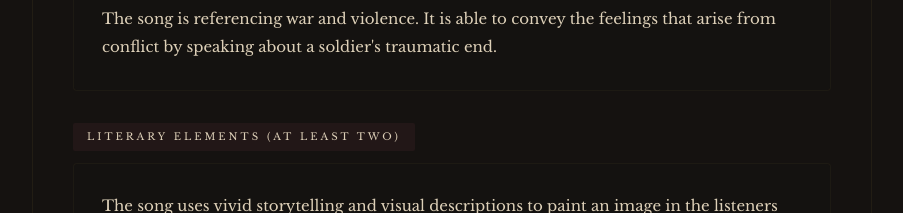
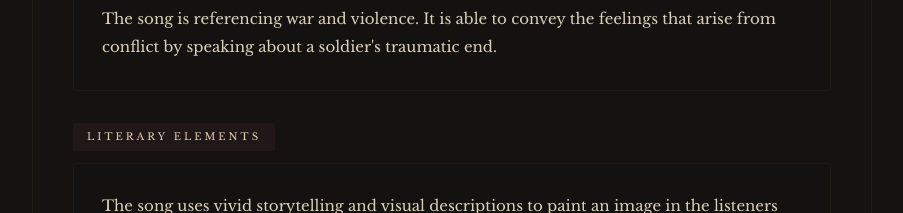
Before and after one commit to colecarmody320/AP-LIT-TERM-4-PROJECT-CARMODY, a plain HTML site: page index.html in a window 1280 px wide. Shown: the part 4720-4933 px from the top of the page, without its empty margins (188-1091 px from the left). Drawn offline with nearby package versions, Linux system fonts and the light colour scheme.

Commit message:
Update index.html

```diff
--- a/index.html
+++ b/index.html
@@ -251,7 +251,7 @@ nav.nav a.active{color:#d4b254 !important}
     <div class="analysis-sub"><div class="analysis-sub-label">Meaning Development Over Verses</div><div class="display-area">The song reveals a soldier's regrets as he gets closer to his death. The man in the song has killed another man and cannot wash away the guilt before he himself is killed. As the song progresses his memory gets clearer and clearer, and in turn he feels more and more regret. By the end of the song, the listener has reached a state of understanding as to how deeply the soldier's guilt has affected him.</div></div>
     <div class="analysis-sub"><div class="analysis-sub-label">Chorus Analysis</div><div class="display-area">The "Like a tattoo" title and chorus symbolises the permanent emotional scars that come with trauma. It conveys that memories cannot be removed and they become a part of your character.</div></div>
     <div class="analysis-sub"><div class="analysis-sub-label">Allusions</div><div class="display-area">The song is referencing war and violence. It is able to convey the feelings that arise from conflict by speaking about a soldier's traumatic end.</div></div>
-    <div class="analysis-sub"><div class="analysis-sub-label">Literary Elements (At Least Two)</div><div class="display-area">The song uses vivid storytelling and visual descriptions to paint an image in the listeners mind about what this soldier is going through before his death. The tattoo is symbolic of this guilt that the soldier will never be able to wash away. The tone is very reflective and mournful. Sade also uses imagery to make the story feel personal, as the listener can envision what's going on around the soldier and what's going on in his head.</div></div>
+    <div class="analysis-sub"><div class="analysis-sub-label">Literary Elements </div><div class="display-area">The song uses vivid storytelling and visual descriptions to paint an image in the listeners mind about what this soldier is going through before his death. The tattoo is symbolic of this guilt that the soldier will never be able to wash away. The tone is very reflective and mournful. Sade also uses imagery to make the story feel personal, as the listener can envision what's going on around the soldier and what's going on in his head.</div></div>
     <div class="analysis-sub"><div class="analysis-sub-label">Contribution to the Album</div><div class="display-area">This is one of the darkest and most emotional songs on the album. It expands the album beyond the suffering that comes from romance and expands into human suffering.</div></div>
   </div>
   <div class="song-card">
```
